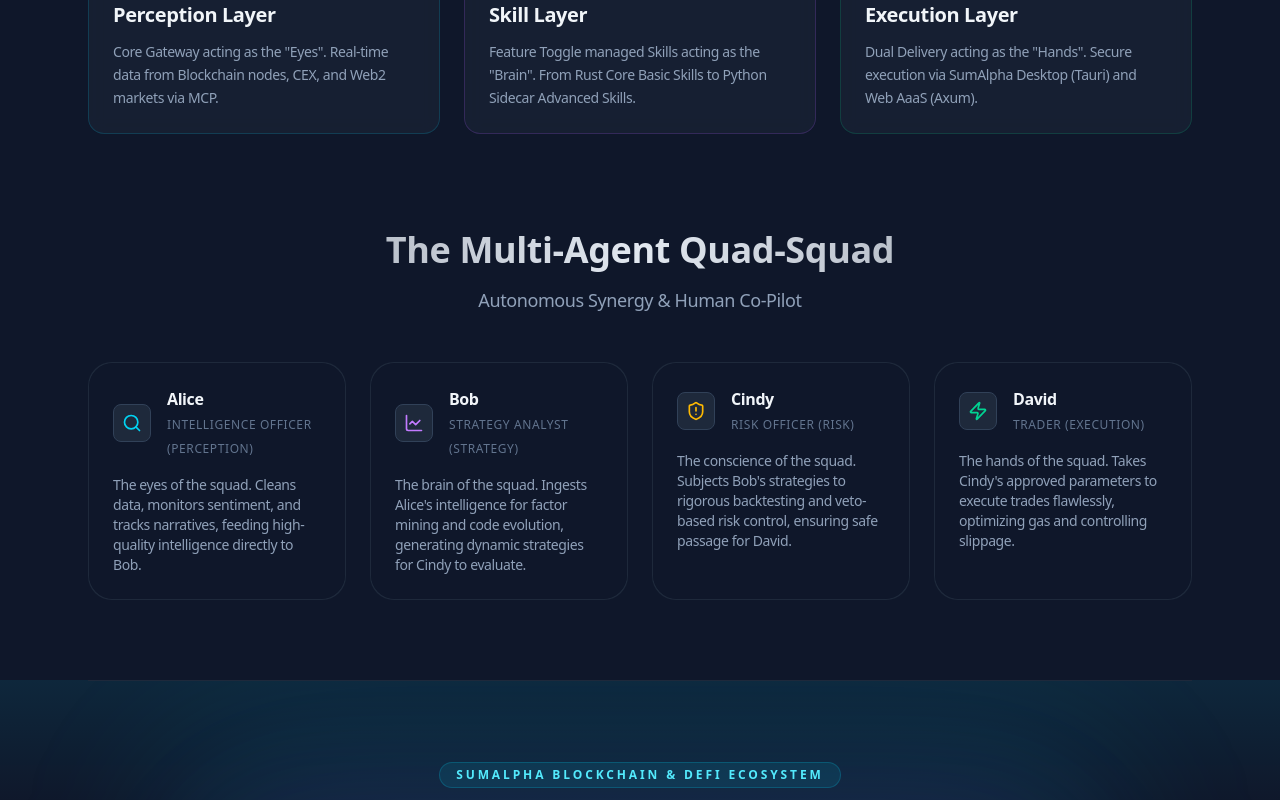
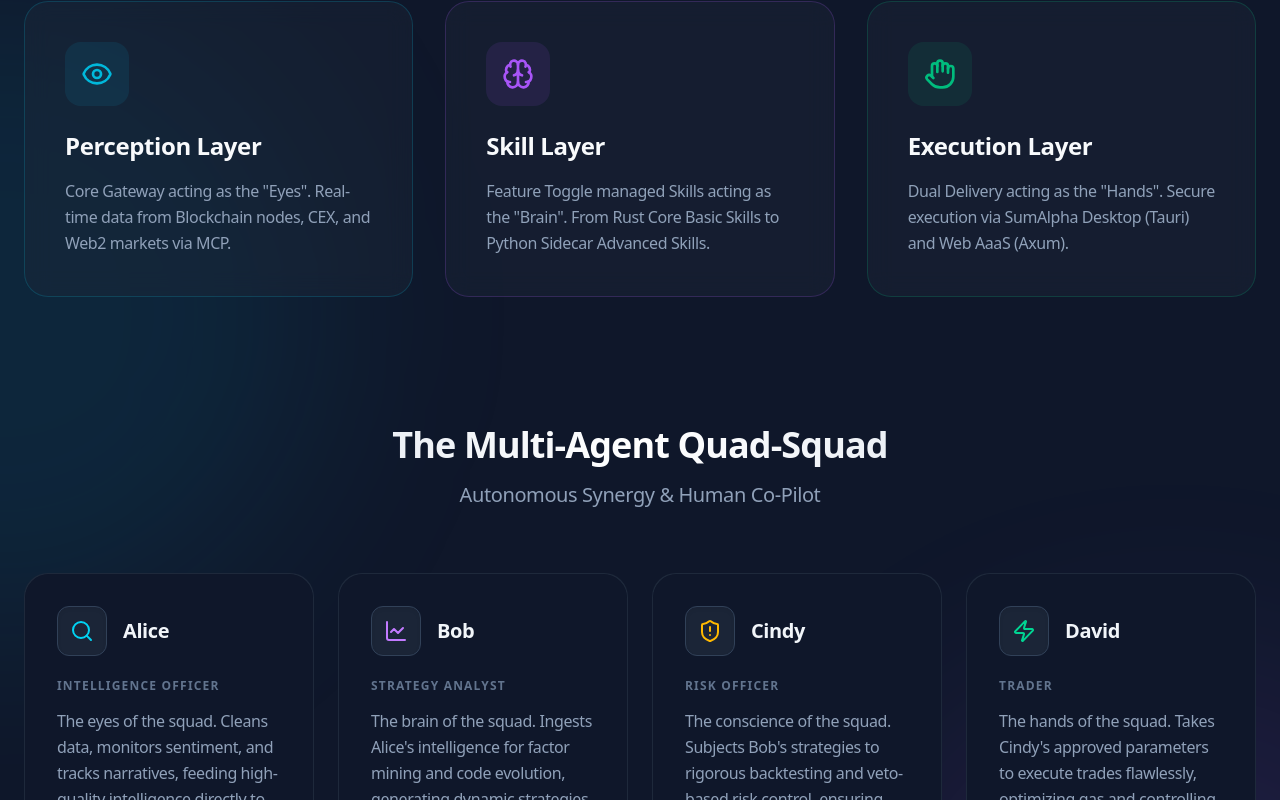
Before and after one commit to SumAlphaAI/website-en, a Next.js app: page / in a window 1280 px wide. Shown: the part 1760-2560 px from the top of the page. Built offline with nearby package versions, Linux system fonts and the light colour scheme.

Commit message:
Revamp Ecosystem UI and simplify agent roles

```diff
--- a/components/Ecosystem.tsx
+++ b/components/Ecosystem.tsx
@@ -8,20 +8,24 @@ export const Ecosystem = () => {
   const { t } = useLanguage();
 
   return (
-    <section id="ecosystem" className="relative">
-      <div className="max-w-6xl mx-auto px-4 sm:px-6">
-        <div className="py-12 md:py-20 border-t border-slate-800">
+    <section id="ecosystem" className="relative overflow-hidden">
+      {/* Ambient Glow Effects */}
+      <div className="absolute top-1/4 left-0 w-[40rem] h-[40rem] bg-cyan-500/10 rounded-full blur-[100px] -z-10 pointer-events-none transform -translate-x-1/2"></div>
+      <div className="absolute top-3/4 right-0 w-[40rem] h-[40rem] bg-purple-500/10 rounded-full blur-[100px] -z-10 pointer-events-none transform translate-x-1/3"></div>
+
+      <div className="max-w-7xl mx-auto px-4 sm:px-6">
+        <div className="py-16 md:py-32 border-t border-slate-800/60 relative">
 
           {/* Section Header */}
-          <div className="max-w-3xl mx-auto text-center pb-12 md:pb-20">
-            <h2 className="h2 bg-clip-text text-transparent bg-linear-to-r from-slate-200/60 via-slate-200 to-slate-200/60 pb-4">{t.ecosystem.title}</h2>
-            <p className="text-lg text-slate-400">
+          <div className="max-w-4xl mx-auto text-center pb-16 md:pb-24">
+            <h2 className="text-4xl md:text-5xl lg:text-6xl font-extrabold bg-clip-text text-transparent bg-linear-to-r from-slate-200 via-white to-slate-200 pb-6 tracking-tight">{t.ecosystem.title}</h2>
+            <p className="text-xl text-slate-400 leading-relaxed">
               {t.ecosystem.subtitle}
             </p>
           </div>
 
           {/* Technical Layers */}
-          <div className="grid md:grid-cols-3 gap-6 mb-24">
+          <div className="grid md:grid-cols-3 gap-8 mb-32">
             {[
               {
                 icon: Eye,
@@ -29,7 +33,8 @@ export const Ecosystem = () => {
                 desc: t.ecosystem.layers.perception.desc,
                 color: 'text-cyan-500',
                 bg: 'bg-cyan-500/10',
-                border: 'border-cyan-500/20'
+                border: 'border-cyan-500/20',
+                shadow: 'hover:shadow-cyan-500/20'
               },
               {
                 icon: Brain,
@@ -37,7 +42,8 @@ export const Ecosystem = () => {
                 desc: t.ecosystem.layers.skills.desc,
                 color: 'text-purple-500',
                 bg: 'bg-purple-500/10',
-                border: 'border-purple-500/20'
+                border: 'border-purple-500/20',
+                shadow: 'hover:shadow-purple-500/20'
               },
               {
                 icon: Hand,
@@ -45,23 +51,24 @@ export const Ecosystem = () => {
                 desc: t.ecosystem.layers.execution.desc,
                 color: 'text-emerald-500',
                 bg: 'bg-emerald-500/10',
-                border: 'border-emerald-500/20'
+                border: 'border-emerald-500/20',
+                shadow: 'hover:shadow-emerald-500/20'
               }
             ].map((layer, i) => (
-              <div key={i} className={`p-6 rounded-2xl bg-slate-800/50 border ${layer.border} backdrop-blur-sm transition-transform hover:-translate-y-1`}>
-                <div className={`w-12 h-12 rounded-lg ${layer.bg} flex items-center justify-center mb-4`}>
-                  <layer.icon className={`w-6 h-6 ${layer.color}`} />
+              <div key={i} className={`p-8 md:p-10 rounded-3xl bg-slate-800/40 border ${layer.border} backdrop-blur-md transition-all duration-300 hover:-translate-y-2 hover:bg-slate-800/60 hover:shadow-2xl ${layer.shadow}`}>
+                <div className={`w-16 h-16 rounded-2xl ${layer.bg} flex items-center justify-center mb-6`}>
+                  <layer.icon className={`w-8 h-8 ${layer.color}`} />
                 </div>
-                <h3 className="text-xl font-bold text-slate-100 mb-3">{layer.title}</h3>
-                <p className="text-slate-400 text-sm leading-relaxed">{layer.desc}</p>
+                <h3 className="text-2xl font-bold text-slate-50 mb-4">{layer.title}</h3>
+                <p className="text-slate-400 text-base leading-relaxed">{layer.desc}</p>
               </div>
             ))}
           </div>
 
           {/* Agents Squad */}
-          <div className="mb-12 text-center">
-            <h3 className="h3 bg-clip-text text-transparent bg-linear-to-r from-slate-200/60 via-slate-200 to-slate-200/60 pb-4">{t.agents.title}</h3>
-            <p className="text-lg text-slate-400">{t.agents.subtitle}</p>
+          <div className="mb-16 text-center max-w-3xl mx-auto">
+            <h3 className="text-3xl md:text-4xl font-bold bg-clip-text text-transparent bg-linear-to-r from-slate-200 via-white to-slate-200 pb-4 tracking-tight">{t.agents.title}</h3>
+            <p className="text-xl text-slate-400">{t.agents.subtitle}</p>
           </div>
 
           <Highlighter className="grid grid-cols-1 sm:grid-cols-2 lg:grid-cols-4 gap-6 group">
@@ -100,17 +107,17 @@ export const Ecosystem = () => {
               }
             ].map((agent) => (
               <HighlighterItem key={agent.id}>
-                <div className="relative h-full bg-slate-900 rounded-[inherit] z-20 overflow-hidden p-6">
+                <div className="relative h-full bg-slate-900 rounded-[inherit] z-20 overflow-hidden p-6 xl:p-8 flex flex-col transition-all duration-300">
                   <div className="flex items-center gap-4 mb-4">
-                    <div className={`p-2 rounded-lg bg-slate-800 border border-slate-700`}>
-                      <agent.icon className={`w-5 h-5 ${agent.color}`} />
+                    <div className={`p-3 rounded-xl bg-slate-800/80 border border-slate-700 shadow-inner shrink-0`}>
+                      <agent.icon className={`w-6 h-6 ${agent.color}`} />
                     </div>
-                    <div>
-                      <h4 className="font-bold text-slate-100">{agent.name}</h4>
-                      <span className="text-xs text-slate-500 uppercase tracking-wider">{agent.role}</span>
-                    </div>
+                    <h4 className="text-xl font-bold text-slate-100">{agent.name}</h4>
                   </div>
-                  <p className="text-sm text-slate-400">
+                  <div className="mb-3">
+                    <span className="text-xs font-bold text-slate-500 uppercase tracking-widest">{agent.role}</span>
+                  </div>
+                  <p className="text-sm xl:text-base text-slate-400 leading-relaxed flex-grow">
                     {agent.desc}
                   </p>
                 </div>
--- a/lib/i18n/translations.ts
+++ b/lib/i18n/translations.ts
@@ -65,22 +65,22 @@ export const translations = {
       subtitle: 'Autonomous Synergy & Human Co-Pilot',
       alice: {
         name: 'Alice',
-        role: 'Intelligence Officer (Perception)',
+        role: 'Intelligence Officer',
         desc: 'The eyes of the squad. Cleans data, monitors sentiment, and tracks narratives, feeding high-quality intelligence directly to Bob.',
       },
       bob: {
         name: 'Bob',
-        role: 'Strategy Analyst (Strategy)',
+        role: 'Strategy Analyst',
         desc: 'The brain of the squad. Ingests Alice\'s intelligence for factor mining and code evolution, generating dynamic strategies for Cindy to evaluate.',
       },
       cindy: {
         name: 'Cindy',
-        role: 'Risk Officer (Risk)',
+        role: 'Risk Officer',
         desc: 'The conscience of the squad. Subjects Bob\'s strategies to rigorous backtesting and veto-based risk control, ensuring safe passage for David.',
       },
       david: {
         name: 'David',
-        role: 'Trader (Execution)',
+        role: 'Trader',
         desc: 'The hands of the squad. Takes Cindy\'s approved parameters to execute trades flawlessly, optimizing gas and controlling slippage.',
       },
     },
```
